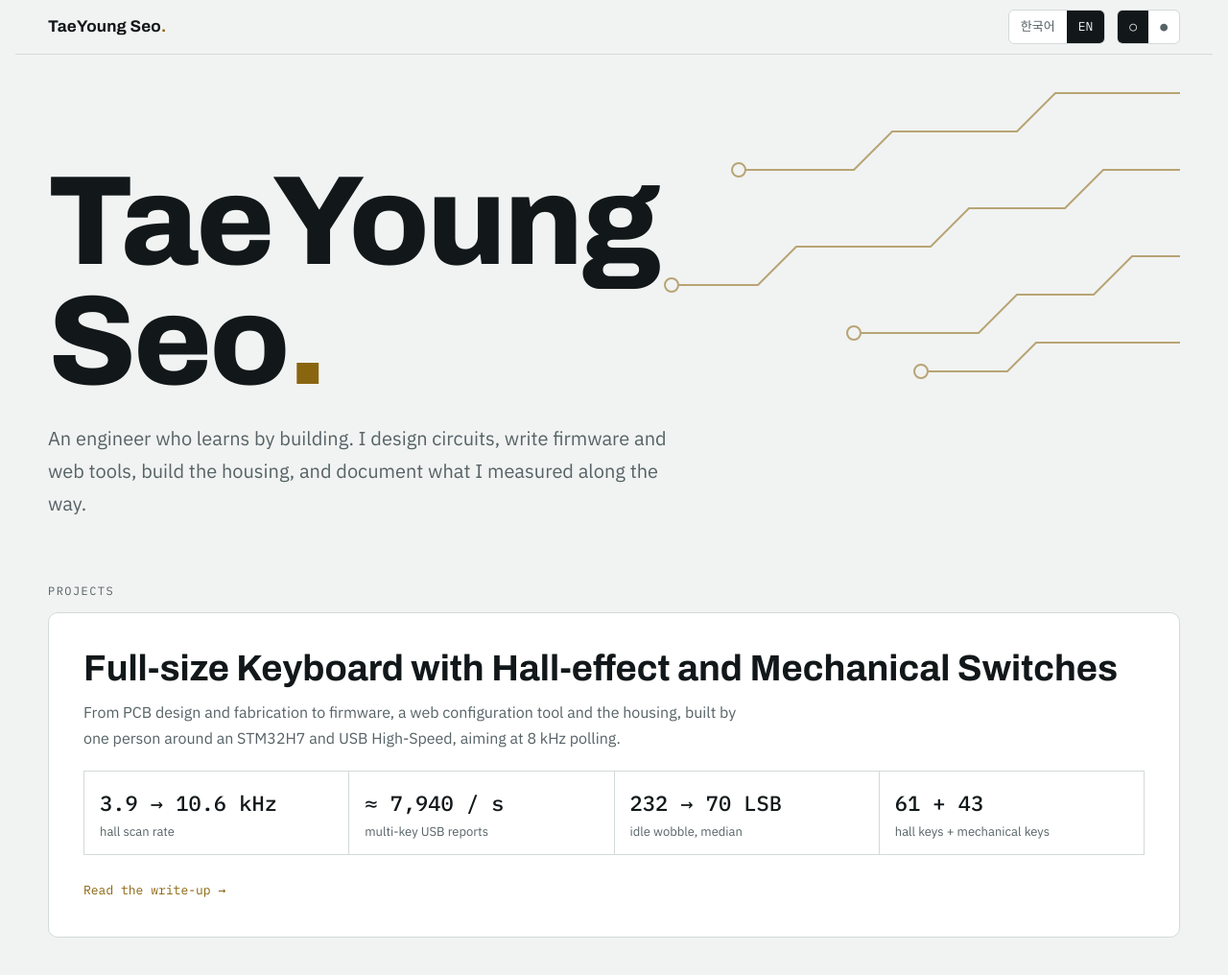
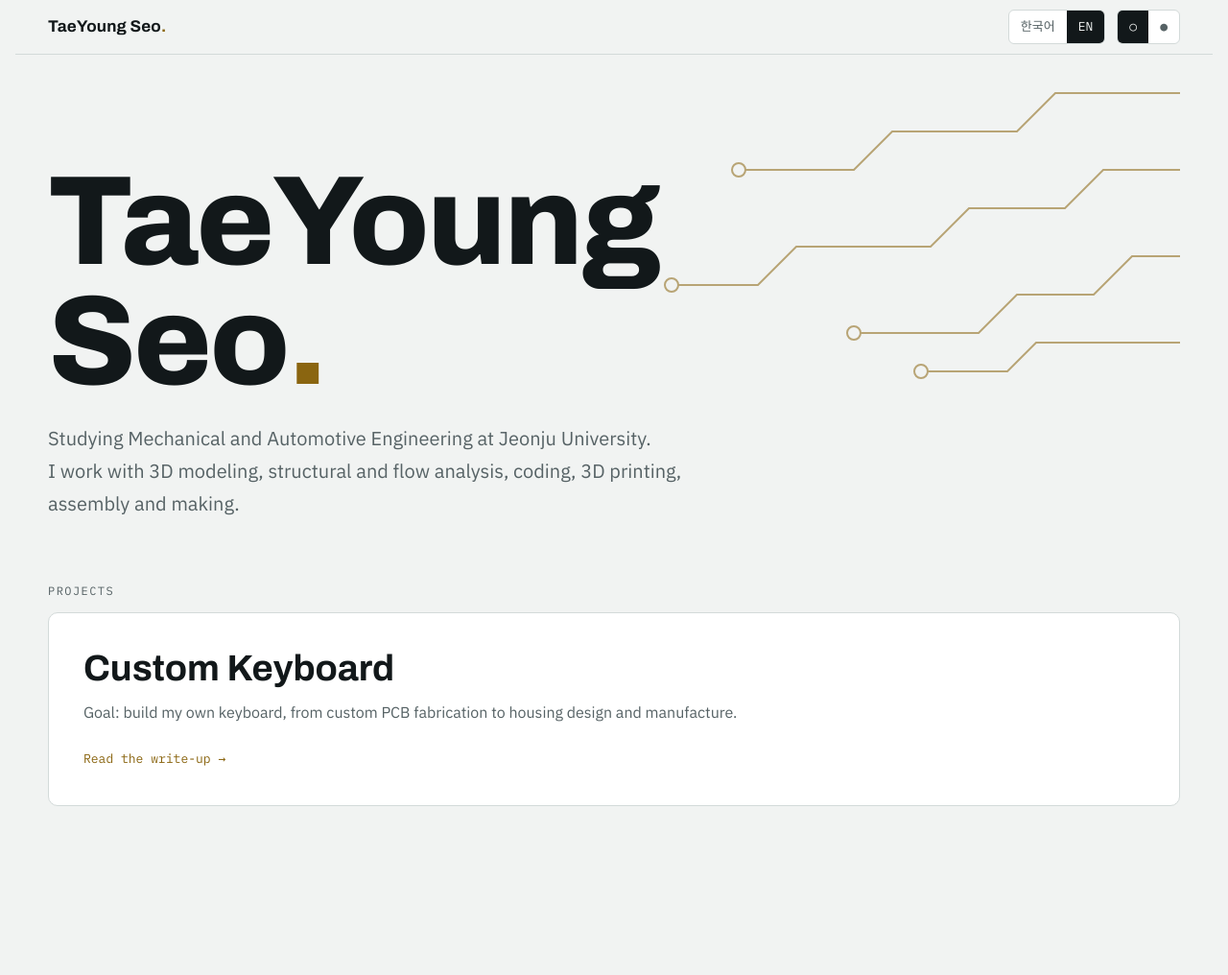
Before and after one commit to seotaeyoung/seotaeyoung.github.io, a plain HTML site: page index.html in a window 1280 px wide. Shown: the whole page at 96% size. After the commit the page ends 920 px from the top, so only its background shows below. Drawn offline with Linux system fonts and the light colour scheme; a web font is replaced by a local one.

Commit message:
Update index.html

```diff
--- a/index.html
+++ b/index.html
@@ -138,19 +138,13 @@ a{color:inherit}
       <circle cx="90" cy="120" r="7"/><circle cx="20" cy="240" r="7"/><circle cx="210" cy="290" r="7"/><circle cx="280" cy="330" r="7"/>
     </svg>
     <h1><span class="ko">서태영</span><span class="en">TaeYoung<br>Seo</span><em>.</em></h1>
-    <p class="lede"><span class="ko">만들면서 배우는 엔지니어. 회로 설계부터 펌웨어, 웹, 하우징까지 직접 만들고, 측정해서 확인한 과정을 정리합니다.</span><span class="en">An engineer who learns by building. I design circuits, write firmware and web tools, build the housing, and document what I measured along the way.</span></p>
+    <p class="lede"><span class="ko">전주대학교 기계자동차공학과 재학 중.<br>3D 모델링, 구조·유동 해석, 코딩, 3D 프린팅, 조립과 메이킹을 합니다.</span><span class="en">Studying Mechanical and Automotive Engineering at Jeonju University.<br>I work with 3D modeling, structural and flow analysis, coding, 3D printing, assembly and making.</span></p>
   </div>
   <div class="cards">
     <p class="label"><span class="ko">프로젝트</span><span class="en">Projects</span></p>
     <a class="card" href="#keyboard">
-      <h2><span class="ko">홀 이펙트 + 기계식 풀배열 키보드</span><span class="en">Full-size Keyboard with Hall-effect and Mechanical Switches</span></h2>
-      <p><span class="ko">STM32H7과 USB High-Speed로 8 kHz 폴링을 목표로, PCB 설계와 주문 제작, 펌웨어, 설정용 웹 프로그램, 하우징까지 한 사람이 만든 프로젝트.</span><span class="en">From PCB design and fabrication to firmware, a web configuration tool and the housing, built by one person around an STM32H7 and USB High-Speed, aiming at 8 kHz polling.</span></p>
-      <div class="stats">
-        <div class="stat"><b>3.9 → 10.6 kHz</b><span class="ko">홀센서 스캔 속도</span><span class="en">hall scan rate</span></div>
-        <div class="stat"><b>≈ 7,940 / s</b><span class="ko">다중 키 USB 리포트</span><span class="en">multi-key USB reports</span></div>
-        <div class="stat"><b>232 → 70 LSB</b><span class="ko">정지 상태 흔들림 중앙값</span><span class="en">idle wobble, median</span></div>
-        <div class="stat"><b>61 + 43</b><span class="ko">홀센서 키 + 기계식 키</span><span class="en">hall keys + mechanical keys</span></div>
-      </div>
+      <h2><span class="ko">커스텀 키보드</span><span class="en">Custom Keyboard</span></h2>
+      <p><span class="ko">목표: PCB 주문 제작부터 하우징 설계·제작까지 직접 해서 나만의 키보드를 완성하는 것.</span><span class="en">Goal: build my own keyboard, from custom PCB fabrication to housing design and manufacture.</span></p>
       <span class="go"><span class="ko">기록 읽기 →</span><span class="en">Read the write-up →</span></span>
     </a>
   </div>
@@ -159,7 +153,7 @@ a{color:inherit}
 <div class="view" id="keyboard"><div class="wrap">
   <div class="khead">
     <p class="label"><span class="ko">프로젝트 기록 · 시간순</span><span class="en">Project write-up · in chronological order</span></p>
-    <h1><span class="ko">홀 이펙트 + 기계식 풀배열 키보드</span><span class="en">Full-size Keyboard with Hall-effect and Mechanical Switches</span></h1>
+    <h1><span class="ko">커스텀 키보드</span><span class="en">Custom Keyboard</span></h1>
   </div>
   <div class="layout">
     <nav class="toc" aria-label="Chapters"><ol>
```
